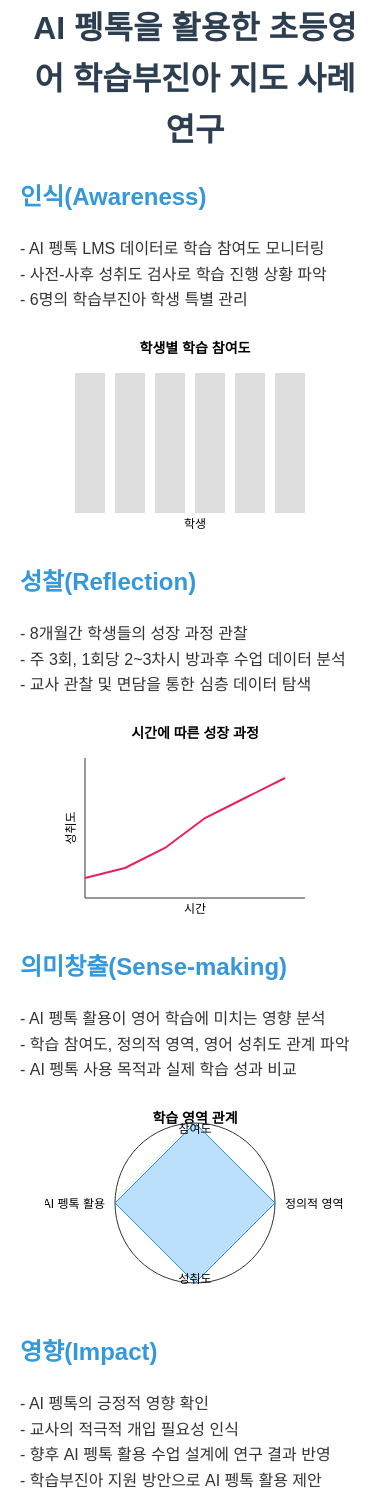
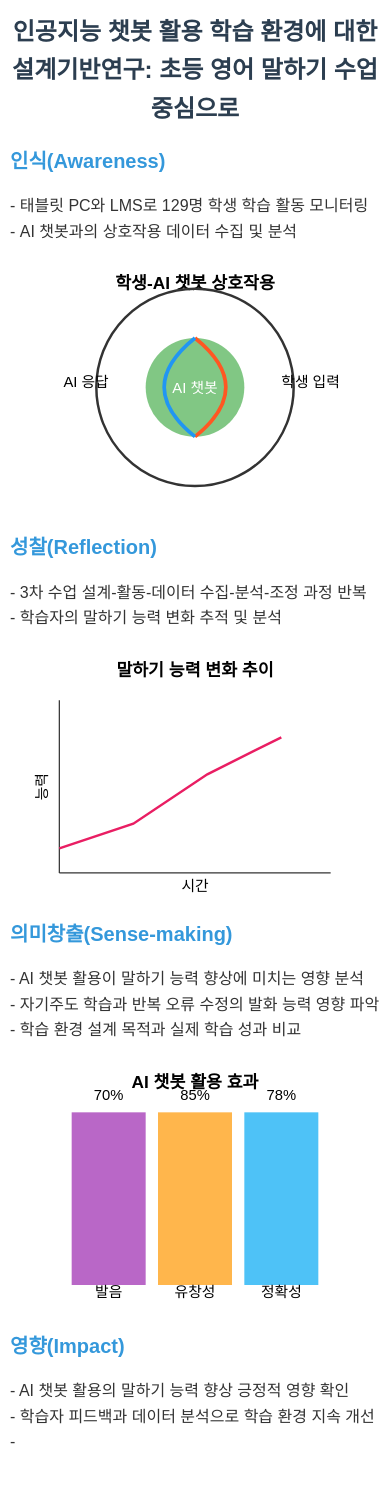
Before and after one commit to kfcmanck/verbert, a plain HTML site: page page2.html in a window 390 px wide. Shown: the part 90-1587 px from the top of the page. Drawn offline with Linux system fonts and the light colour scheme.

Commit message:
Update page2.html

```diff
--- a/page2.html
+++ b/page2.html
@@ -3,7 +3,7 @@
 <head>
     <meta charset="UTF-8">
     <meta name="viewport" content="width=device-width, initial-scale=1.0">
-    <title>AI 펭톡을 활용한 초등영어 학습부진아 지도 사례 연구</title>
+    <title>인공지능 챗봇 활용 학습 환경에 대한 설계기반연구: 초등 영어 말하기 수업 중심으로</title>
     <style>
         body {
             font-family: Arial, sans-serif;
@@ -29,108 +29,99 @@
             max-width: 100%;
             height: auto;
         }
+        @media (max-width: 600px) {
+            body {
+                padding: 10px;
+            }
+            h1 {
+                font-size: 24px;
+            }
+            h2 {
+                font-size: 20px;
+            }
+            .stage {
+                margin-bottom: 20px;
+            }
+        }
     </style>
 </head>
 <body>
-<nav>
+    <nav>
     <a href="index.html">메인 페이지</a> |
     <a href="page1.html">AI 펭톡 사례</a> |
-    <a href="page2.html">AI 펭톡 사례 (상세)</a> |
+    <a href="page2.html">인공지능 챗봇 활용 학습 환경에 대한 설계기반연구: 초등 영어 말하기 수업 중심으로)</a> |
     <a href="page3.html">온라인 독서콘텐츠 사례</a>
 </nav>
-    <h1>AI 펭톡을 활용한 초등영어 학습부진아 지도 사례 연구</h1>
+    <h1>인공지능 챗봇 활용 학습 환경에 대한 설계기반연구: 초등 영어 말하기 수업 중심으로</h1>
 
     <div class="stage">
         <h2>인식(Awareness)</h2>
         <p>
-            - AI 펭톡 LMS 데이터로 학습 참여도 모니터링<br>
-            - 사전-사후 성취도 검사로 학습 진행 상황 파악<br>
-            - 6명의 학습부진아 학생 특별 관리
+            - 태블릿 PC와 LMS로 129명 학생 학습 활동 모니터링<br>
+            - AI 챗봇과의 상호작용 데이터 수집 및 분석
         </p>
-        <svg width="300" height="200" viewBox="0 0 300 200">
-            <text x="150" y="20" text-anchor="middle" font-size="14" font-weight="bold">학생별 학습 참여도</text>
-            <rect x="30" y="40" width="30" height="140" fill="#ddd" />
-            <rect x="30" y="180" width="30" height="-70" fill="#4CAF50" />
-            <rect x="70" y="40" width="30" height="140" fill="#ddd" />
-            <rect x="70" y="180" width="30" height="-98" fill="#2196F3" />
-            <rect x="110" y="40" width="30" height="140" fill="#ddd" />
-            <rect x="110" y="180" width="30" height="-56" fill="#FFC107" />
-            <rect x="150" y="40" width="30" height="140" fill="#ddd" />
-            <rect x="150" y="180" width="30" height="-84" fill="#9C27B0" />
-            <rect x="190" y="40" width="30" height="140" fill="#ddd" />
-            <rect x="190" y="180" width="30" height="-112" fill="#FF5722" />
-            <rect x="230" y="40" width="30" height="140" fill="#ddd" />
-            <rect x="230" y="180" width="30" height="-42" fill="#795548" />
-            <text x="150" y="195" text-anchor="middle" font-size="12">학생</text>
+        <svg viewBox="0 0 300 200">
+            <text x="150" y="20" text-anchor="middle" font-size="14" font-weight="bold">학생-AI 챗봇 상호작용</text>
+            <circle cx="150" cy="100" r="80" fill="none" stroke="#333" stroke-width="2"/>
+            <circle cx="150" cy="100" r="40" fill="#4CAF50" opacity="0.7"/>
+            <text x="150" y="105" text-anchor="middle" font-size="12" fill="white">AI 챗봇</text>
+            <path d="M150,60 Q200,100 150,140" fill="none" stroke="#FF5722" stroke-width="3"/>
+            <path d="M150,140 Q100,100 150,60" fill="none" stroke="#2196F3" stroke-width="3"/>
+            <text x="220" y="100" text-anchor="start" font-size="12">학생 입력</text>
+            <text x="80" y="100" text-anchor="end" font-size="12">AI 응답</text>
         </svg>
     </div>
 
     <div class="stage">
         <h2>성찰(Reflection)</h2>
         <p>
-            - 8개월간 학생들의 성장 과정 관찰<br>
-            - 주 3회, 1회당 2~3차시 방과후 수업 데이터 분석<br>
-            - 교사 관찰 및 면담을 통한 심층 데이터 탐색
+            - 3차 수업 설계-활동-데이터 수집-분석-조정 과정 반복<br>
+            - 학습자의 말하기 능력 변화 추적 및 분석
         </p>
-        <svg width="300" height="200" viewBox="0 0 300 200">
-            <text x="150" y="20" text-anchor="middle" font-size="14" font-weight="bold">시간에 따른 성장 과정</text>
-            <line x1="40" y1="180" x2="260" y2="180" stroke="#333" />
-            <line x1="40" y1="180" x2="40" y2="40" stroke="#333" />
+        <svg viewBox="0 0 300 200">
+            <text x="150" y="20" text-anchor="middle" font-size="14" font-weight="bold">말하기 능력 변화 추이</text>
+            <line x1="40" y1="180" x2="260" y2="180" stroke="#333"/>
+            <line x1="40" y1="180" x2="40" y2="40" stroke="#333"/>
             <polyline
                 fill="none"
                 stroke="#E91E63"
                 stroke-width="2"
                 points="
                 40,160
-                80,150
-                120,130
+                100,140
                 160,100
-                200,80
-                240,60
+                220,70
                 "
             />
             <text x="150" y="195" text-anchor="middle" font-size="12">시간</text>
-            <text x="30" y="110" text-anchor="middle" font-size="12" transform="rotate(-90 30,110)">성취도</text>
+            <text x="30" y="110" text-anchor="middle" font-size="12" transform="rotate(-90 30,110)">능력</text>
         </svg>
     </div>
 
     <div class="stage">
         <h2>의미창출(Sense-making)</h2>
         <p>
-            - AI 펭톡 활용이 영어 학습에 미치는 영향 분석<br>
-            - 학습 참여도, 정의적 영역, 영어 성취도 관계 파악<br>
-            - AI 펭톡 사용 목적과 실제 학습 성과 비교
+            - AI 챗봇 활용이 말하기 능력 향상에 미치는 영향 분석<br>
+            - 자기주도 학습과 반복 오류 수정의 발화 능력 영향 파악<br>
+            - 학습 환경 설계 목적과 실제 학습 성과 비교
         </p>
-        <svg width="300" height="200" viewBox="0 0 300 200">
-            <text x="150" y="20" text-anchor="middle" font-size="14" font-weight="bold">학습 영역 관계</text>
-            <circle cx="150" cy="100" r="80" fill="none" stroke="#333" />
-            <polygon points="150,20 230,100 150,180 70,100" fill="rgba(33,150,243,0.3)" stroke="#2196F3" />
-            <text x="150" y="30" text-anchor="middle" font-size="12">참여도</text>
-            <text x="240" y="105" text-anchor="start" font-size="12">정의적 영역</text>
-            <text x="150" y="180" text-anchor="middle" font-size="12">성취도</text>
-            <text x="60" y="105" text-anchor="end" font-size="12">AI 펭톡 활용</text>
+        <svg viewBox="0 0 300 200">
+            <text x="150" y="20" text-anchor="middle" font-size="14" font-weight="bold">AI 챗봇 활용 효과</text>
+            <rect x="50" y="40" width="60" height="140" fill="#9C27B0" opacity="0.7"/>
+            <rect x="120" y="40" width="60" height="140" fill="#FF9800" opacity="0.7"/>
+            <rect x="190" y="40" width="60" height="140" fill="#03A9F4" opacity="0.7"/>
+            <text x="80" y="190" text-anchor="middle" font-size="12">발음</text>
+            <text x="150" y="190" text-anchor="middle" font-size="12">유창성</text>
+            <text x="220" y="190" text-anchor="middle" font-size="12">정확성</text>
+            <text x="80" y="30" text-anchor="middle" font-size="12">70%</text>
+            <text x="150" y="30" text-anchor="middle" font-size="12">85%</text>
+            <text x="220" y="30" text-anchor="middle" font-size="12">78%</text>
         </svg>
     </div>
 
     <div class="stage">
         <h2>영향(Impact)</h2>
         <p>
-            - AI 펭톡의 긍정적 영향 확인<br>
-            - 교사의 적극적 개입 필요성 인식<br>
-            - 향후 AI 펭톡 활용 수업 설계에 연구 결과 반영<br>
-            - 학습부진아 지원 방안으로 AI 펭톡 활용 제안
-        </p>
-        <svg width="300" height="200" viewBox="0 0 300 200">
-            <text x="150" y="20" text-anchor="middle" font-size="14" font-weight="bold">AI 펭톡 효과</text>
-            <rect x="60" y="40" width="80" height="140" fill="#ddd" />
-            <rect x="60" y="180" width="80" height="-70" fill="#4CAF50" />
-            <rect x="160" y="40" width="80" height="140" fill="#ddd" />
-            <rect x="160" y="180" width="80" height="-112" fill="#4CAF50" />
-            <text x="100" y="190" text-anchor="middle" font-size="12">사전</text>
-            <text x="200" y="190" text-anchor="middle" font-size="12">사후</text>
-            <text x="100" y="100" text-anchor="middle" font-size="14" fill="#333">50%</text>
-            <text x="200" y="60" text-anchor="middle" font-size="14" fill="#333">80%</text>
-        </svg>
-    </div>
-</body>
-</html>
+            - AI 챗봇 활용의 말하기 능력 향상 긍정적 영향 확인<br>
+            - 학습자 피드백과 데이터 분석으로 학습 환경 지속 개선<br>
+            -
```
